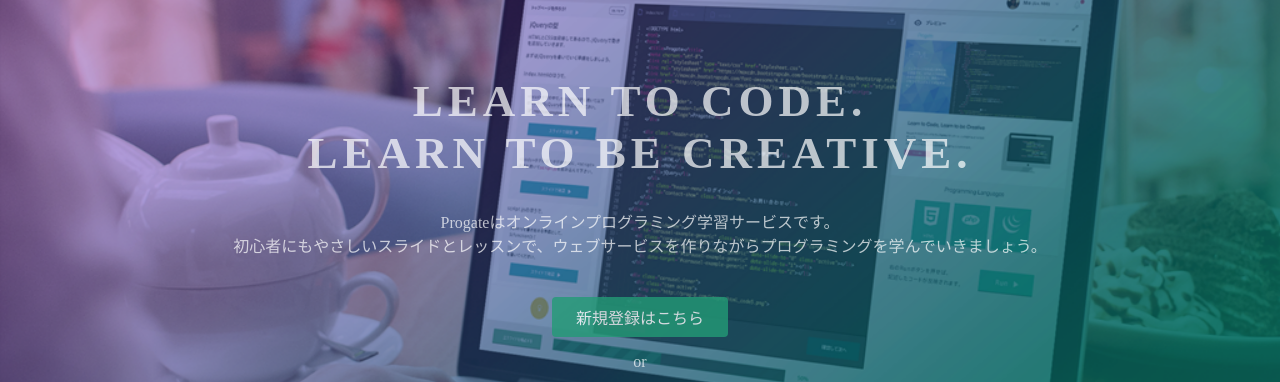
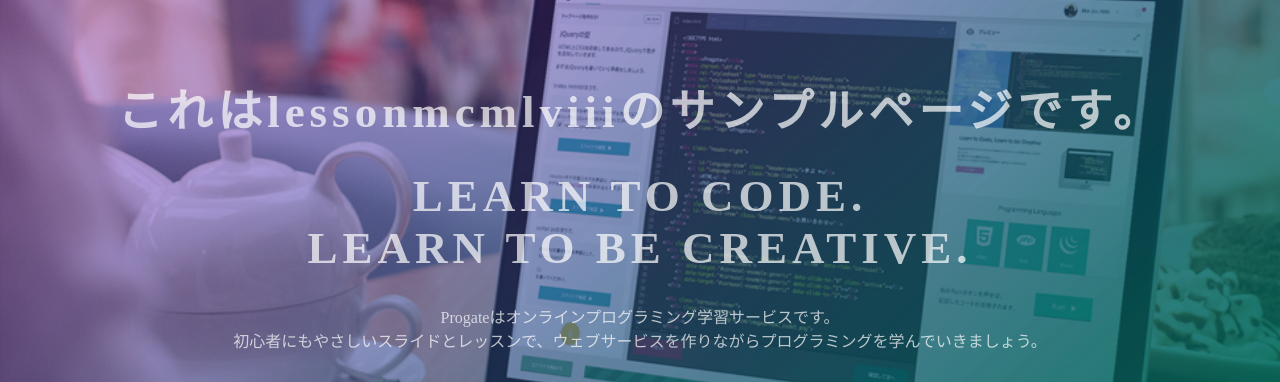
Before and after one commit to lessonmcmlviii/sample, a plain HTML site: page index.html in a window 1280 px wide. Shown: the part 135-517 px from the top of the page. Drawn offline with Linux system fonts and the light colour scheme.

Commit message:
Update index.html

```diff
--- a/index.html
+++ b/index.html
@@ -23,6 +23,7 @@
   </header>
   <div class="top-wrapper">
     <div class="container">
+      <h1>これはlessonmcmlviiiのサンプルページです。</h1>
       <h1>LEARN TO CODE.<br>LEARN TO BE CREATIVE.</h1>
       <p>Progateはオンラインプログラミング学習サービスです。<br>初心者にもやさしいスライドとレッスンで、ウェブサービスを作りながらプログラミングを学んでいきましょう。</p>
       <div class="btn-wrapper">
```
